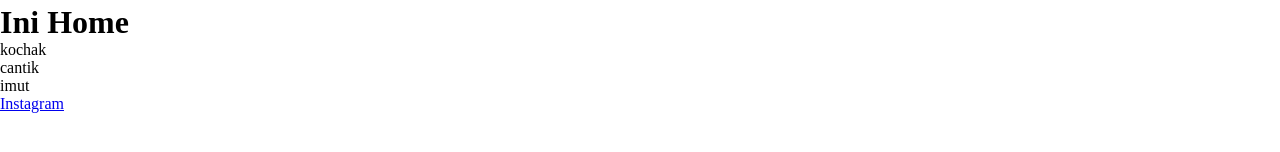
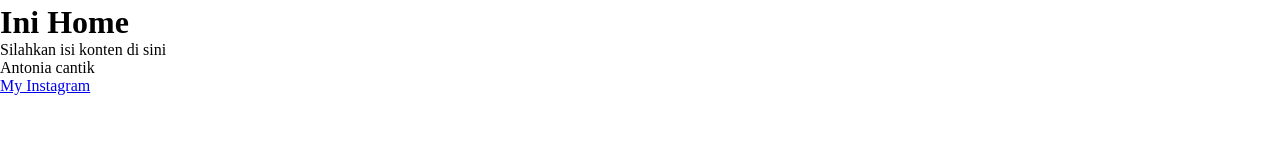
Before and after one commit to lindyandreina/antoniatonia.github.io, a plain HTML site: page index.html in a window 1280 px wide. Shown: the part 472-624 px from the top of the page. Drawn offline with Linux system fonts and the light colour scheme; a web font is replaced by a local one.

Commit message:
Update index.html

```diff
--- a/index.html
+++ b/index.html
@@ -21,17 +21,16 @@
        <div class="main">
             <div class="content">
                 <h1>Ini Home</h1>
-            <p>kochak</p>
+                <p>Silahkan isi konten di sini</p>
             </div>
-         <div class="sidebar1">
-            cantik
-         </div>
-         <div class="sidebar2">
-            imut
+            <div class="sidebar">
+                Antonia cantik
             </div>
         </div>
+
+        <!-- This is a footer -->
         <div class="footer">
-         <a href="https://www.instagram.com/?hl=id">Instagram</a>
+            <a href="http://instagram.com/prayudi.utomo">My Instagram</a>
         </div>
 
 
```
Lines whose indentation alone changed are shown as unchanged.
